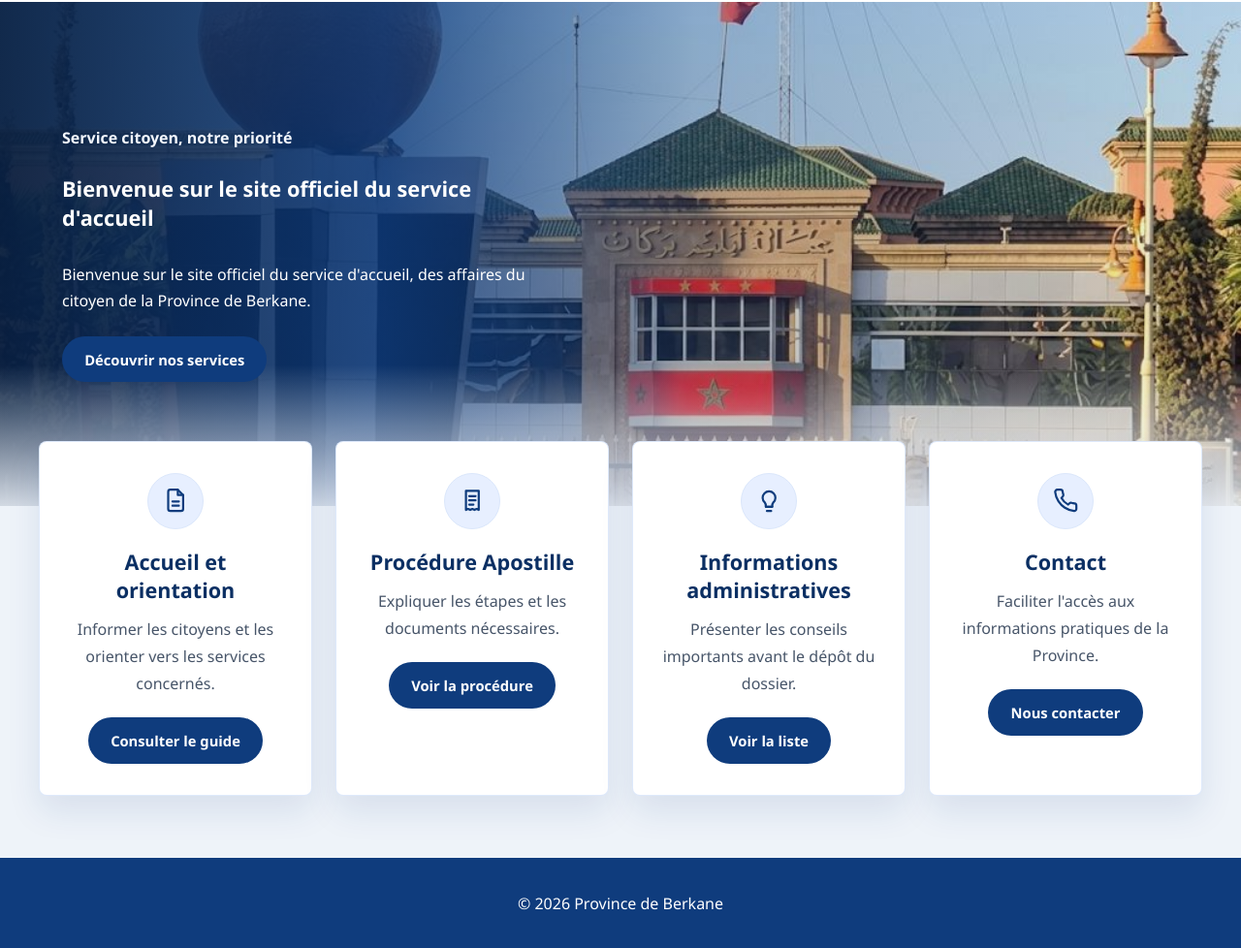
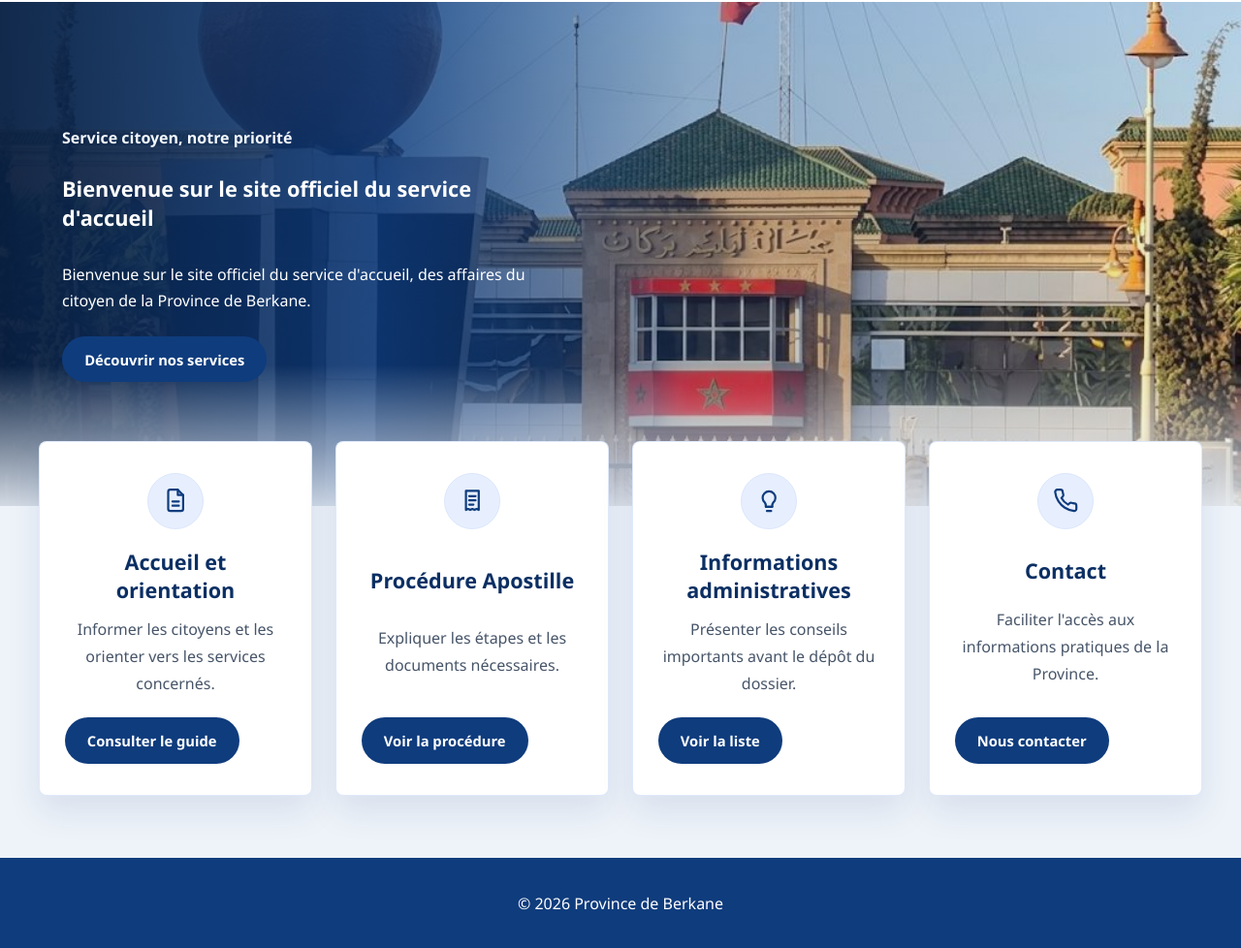
Before and after one commit to Provinceberkaneapostille/province, a plain HTML site: page index.html in a window 1280 px wide. Shown: the part 68-1046 px from the top of the page at 97% size. Drawn offline with Linux system fonts and the light colour scheme.

Commit message:
Update style.css

```diff
--- a/style.css
+++ b/style.css
@@ -303,9 +303,13 @@ a:focus-visible {
 
 .services-grid {
     grid-template-columns: repeat(auto-fit, minmax(220px, 1fr));
+    grid-auto-rows: 1fr;
 }
 
 .service-card {
+    display: flex;
+    flex-direction: column;
+    justify-content: space-between;
     position: relative;
     background: var(--card);
     border-radius: 8px;
```
